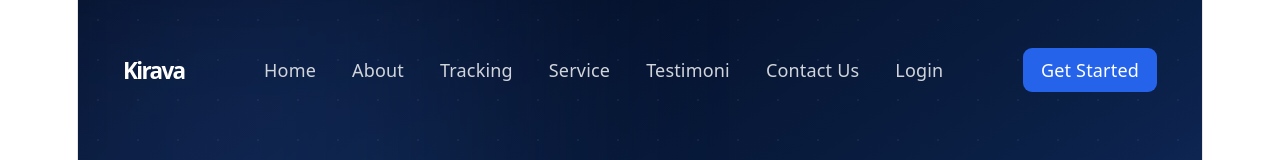
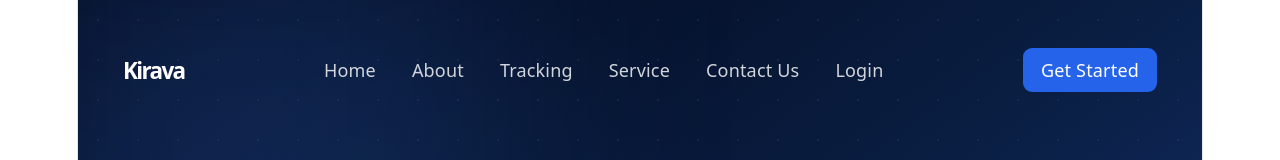
Before and after one commit to mochamadfahmifadillah/kirava-logistics, a React (Vite) app: page / in a window 1280 px wide. Shown: the top 160 px of the page. Built offline with nearby package versions, Linux system fonts and the light colour scheme.

Commit message:
Menghapus Testimoni

```diff
--- a/src/components/layout/Navbar.jsx
+++ b/src/components/layout/Navbar.jsx
@@ -10,7 +10,6 @@ export default function Navbar() {
         <Link to="/about">About</Link>
         <Link to="/tracking">Tracking</Link>
         <Link to="/service">Service</Link>
-        <Link to="/testimoni">Testimoni</Link>
         <Link to="/contact">Contact Us</Link>
         <Link to="/contact">Login</Link>
       </div>
```
